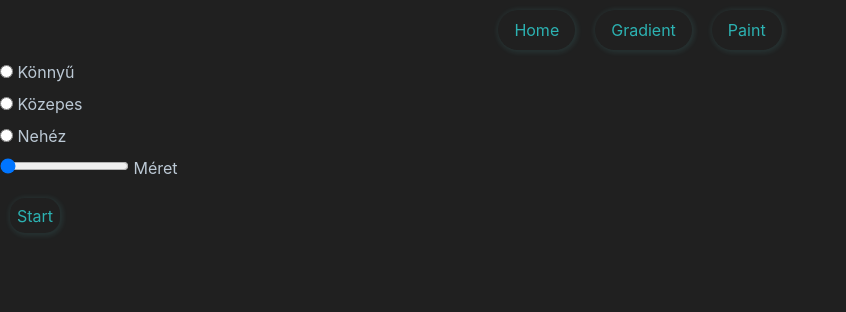
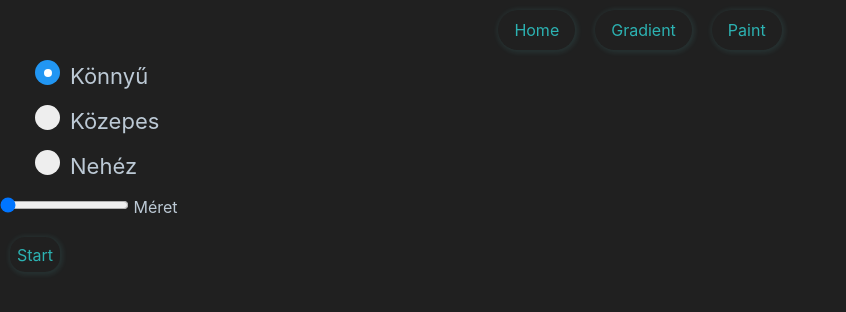
Before and after one commit to Hadri2002/colors, a plain HTML site: page gradient.html in a window 1280 px wide. Shown: the whole page, without its empty margins (0-846 px from the left). Drawn offline with nearby package versions, Linux system fonts and the light colour scheme.

Commit message:
radio buttun again

```diff
--- a/app/Gradient/Gradient.js
+++ b/app/Gradient/Gradient.js
@@ -41,14 +41,28 @@ export default class Gradient extends Application{
 
         const radio = document.createElement('div');
 
-        radio.innerHTML = sizes.map((size) => `<div>
-                <input type="radio" name="size" value="${size}" id="${size}">
-                 <label for="${size}">${size}</label>
-            </div>`).join(' ');
+        radio.innerHTML =
+            (`<label class="radio">
+                <input type="radio" checked="checked" name="${sizes[0]}">
+                <span class="checkmark"></span>
+                ${sizes[0]}
+            </label>
+            <label class="radio">
+                <input type="radio" name="${sizes[1]}">
+                <span class="checkmark"></span>
+                ${sizes[1]}
+            </label>
+            <label class="radio">
+                <input type="radio" name="${sizes[2]}">
+                <span class="checkmark"></span>
+                ${sizes[2]}
+            </label>`);
         containerElem.lastChild.appendChild(radio);
         containerElem.lastChild.lastChild.className = "radio";
 
         const range = document.createElement('div');
+
+
 
         range.innerHTML =  `<div>
                 <input type="range" name="size" value="5" min="5" max="12">
--- a/style.css
+++ b/style.css
@@ -41,6 +41,69 @@ a{
   a:active {
     color: rgb(0, 157, 255);
     transition: all 0.5s ease-in;
+  }
+
+  .radio {
+    display: block;
+    position: relative;
+    padding-left: 35px;
+    margin-bottom: 12px;
+    cursor: pointer;
+    font-size: 22px;
+    -webkit-user-select: none;
+    -moz-user-select: none;
+    -ms-user-select: none;
+    user-select: none;
+  }
+
+  /* Hide the browser's default radio button */
+  .radio input {
+    position: absolute;
+    opacity: 0;
+    cursor: pointer;
+  }
+
+  /* Create a custom radio button */
+  .checkmark {
+    position: absolute;
+    top: 0;
+    left: 0;
+    height: 25px;
+    width: 25px;
+    background-color: #eee;
+    border-radius: 50%;
+  }
+
+  /* On mouse-over, add a grey background color */
+  .radio:hover input ~ .checkmark {
+    background-color: #ccc;
+  }
+
+  /* When the radio button is checked, add a blue background */
+  .radio input:checked ~ .checkmark {
+    background-color: #2196F3;
+  }
+
+  /* Create the indicator (the dot/circle - hidden when not checked) */
+  .checkmark:after {
+    content: "";
+    position: absolute;
+    display: none;
+  }
+
+  /* Show the indicator (dot/circle) when checked */
+  .radio input:checked ~ .checkmark:after {
+    display: block;
+  }
+
+  /* Style the indicator (dot/circle) */
+  .radio .checkmark:after {
+     top: 9px;
+    left: 9px;
+    width: 8px;
+    height: 8px;
+    border-radius: 50%;
+    background: white;
   }
 
   .Button{
```
